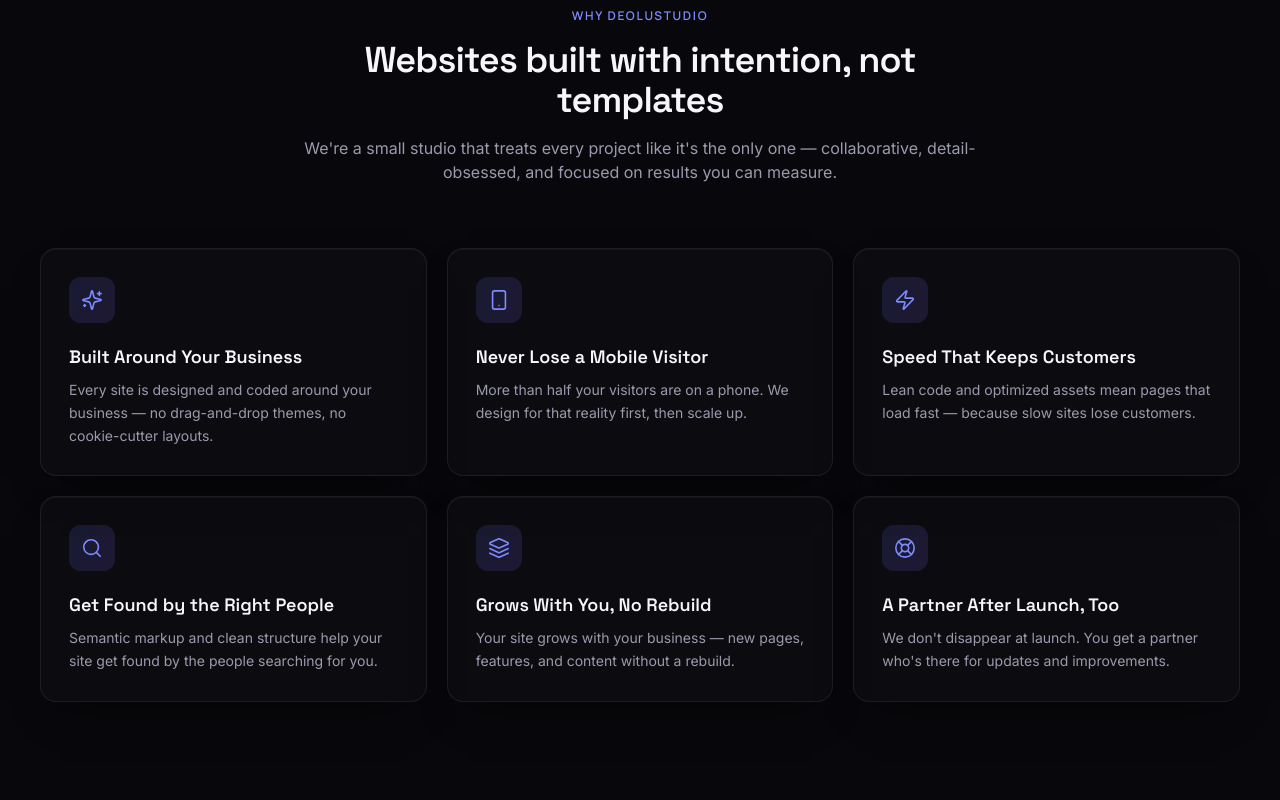
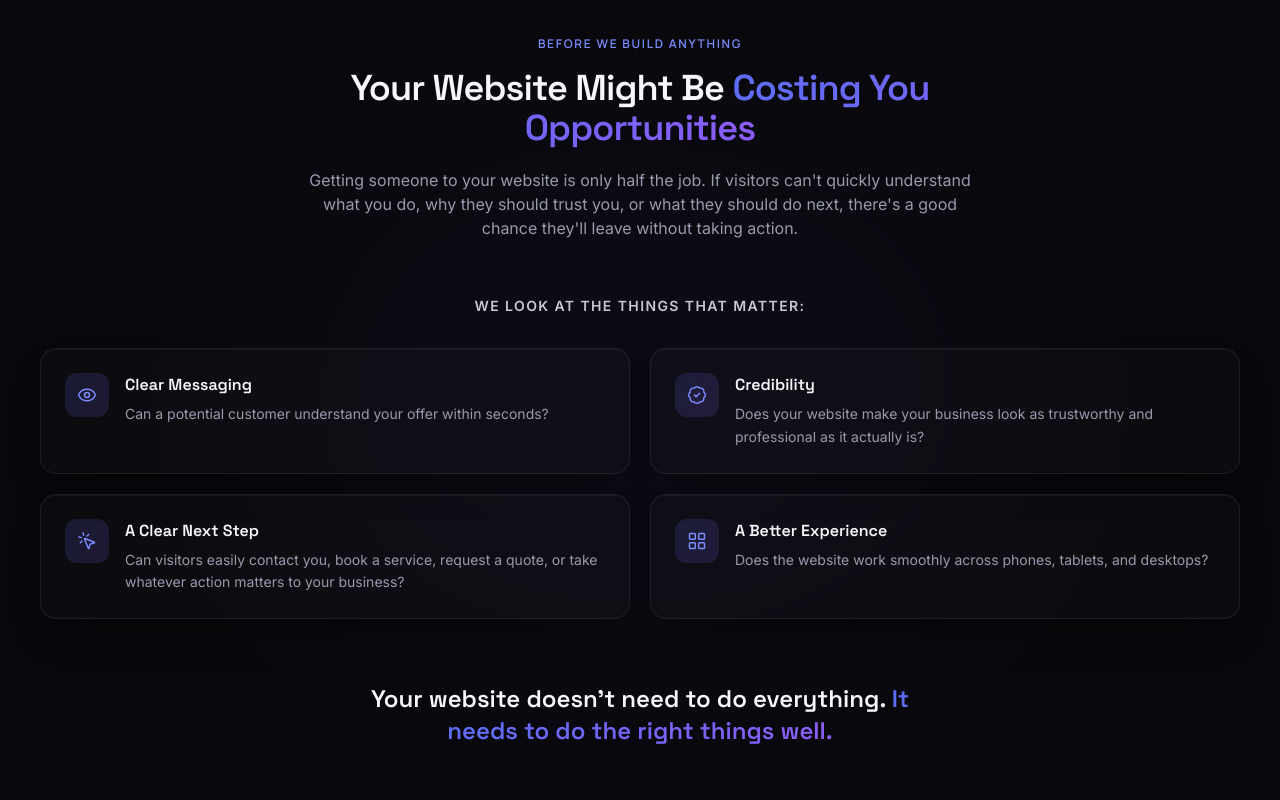
Before and after one commit to TEENOLA/deolu-studios, a React (Vite) app: page / in a window 1280 px wide. Shown: the part 1420-2220 px from the top of the page. Built offline with nearby package versions, Linux system fonts and the light colour scheme.

Commit message:
Refactor Contact component: update contact methods, add budget selection, and improve messaging; introduce WebsiteAudit component with audit criteria

```diff
--- /dev/null
+++ b/src/components/WebsiteAudit.tsx
@@ -0,0 +1,71 @@
+import { auditCriteria } from "../data/auditCriteria";
+import Reveal from "./Reveal";
+
+export default function WebsiteAudit() {
+  return (
+    <section id="audit" className="section-pad relative overflow-hidden">
+      <div
+        className="pointer-events-none absolute left-1/2 top-1/2 h-[500px] w-[700px] -translate-x-1/2 -translate-y-1/2 rounded-full bg-brand-gradient opacity-[0.04] blur-[130px]"
+        aria-hidden="true"
+      />
+
+      <div className="container-page relative">
+        <Reveal className="mx-auto max-w-2xl text-center">
+          <p className="eyebrow">Before We Build Anything</p>
+          <h2 className="mt-4 text-3xl font-semibold tracking-tight sm:text-4xl">
+            Your Website Might Be{" "}
+            <span className="text-gradient">Costing You Opportunities</span>
+          </h2>
+          <p className="mt-5 text-mist-400">
+            Getting someone to your website is only half the job. If visitors
+            can't quickly understand what you do, why they should trust you, or
+            what they should do next, there's a good chance they'll leave
+            without taking action.
+          </p>
+        </Reveal>
+
+        <Reveal delay={80} className="mx-auto mt-14 max-w-xl text-center">
+          <p className="text-sm font-semibold uppercase tracking-[0.1em] text-mist-300">
+            We look at the things that matter:
+          </p>
+        </Reveal>
+
+        <div className="mt-8 grid grid-cols-1 gap-5 sm:grid-cols-2">
+          {auditCriteria.map((item, i) => {
+            const Icon = item.icon;
+            return (
+              <Reveal key={item.id} delay={100 + i * 80}>
+                <div className="card-surface flex h-full items-start gap-4 p-6">
+                  <span className="flex h-11 w-11 shrink-0 items-center justify-center rounded-xl bg-brand-gradient-soft">
+                    <Icon
+                      size={20}
+                      className="text-brand-blueLight"
+                      strokeWidth={1.75}
+                    />
+                  </span>
+                  <div>
+                    <h3 className="text-base font-semibold text-mist-50">
+                      {item.title}
+                    </h3>
+                    <p className="mt-1.5 text-sm leading-relaxed text-mist-400">
+                      {item.question}
+                    </p>
+                  </div>
+                </div>
+              </Reveal>
+            );
+          })}
+        </div>
+
+        <Reveal delay={450} className="mx-auto mt-16 max-w-xl text-center">
+          <p className="font-display text-xl font-semibold leading-snug text-mist-50 sm:text-2xl">
+            Your website doesn't need to do everything.{" "}
+            <span className="text-gradient">
+              It needs to do the right things well.
+            </span>
+          </p>
+        </Reveal>
+      </div>
+    </section>
+  );
+}
--- a/src/components/WhyUs.tsx
+++ b/src/components/WhyUs.tsx
@@ -1,28 +1,28 @@
-import { whyUs } from "../data/whyUs";
+// src/components/WhyDeoluStudio.tsx
+import { whyPillars } from "../data/whyUs";
 import Reveal from "./Reveal";
 
-export default function WhyUs() {
+export default function WhyDeoluStudio() {
   return (
     <section id="about" className="section-pad relative">
       <div className="container-page">
         <Reveal className="mx-auto max-w-2xl text-center">
           <p className="eyebrow">Why deolustudio</p>
           <h2 className="mt-4 text-3xl font-semibold tracking-tight sm:text-4xl">
-            Websites built with intention, not templates
+            Why deolustudio?
           </h2>
           <p className="mt-4 text-mist-400">
-            We're a small studio that treats every project like it's the only
-            one — collaborative, detail-obsessed, and focused on results you can
-            measure.
+            Because your website should be built around what your business needs
+            — not what looks impressive in a portfolio.
           </p>
         </Reveal>
 
-        <div className="mt-16 grid grid-cols-1 gap-5 sm:grid-cols-2 lg:grid-cols-3">
-          {whyUs.map((item, i) => {
-            const Icon = item.icon;
+        <div className="mt-16 grid grid-cols-1 gap-6 md:grid-cols-3">
+          {whyPillars.map((pillar, i) => {
+            const Icon = pillar.icon;
             return (
-              <Reveal key={item.id} delay={i * 80}>
-                <div className="card-surface group h-full p-7 transition-all duration-300 hover:border-brand-blue/30 hover:bg-white/[0.035]">
+              <Reveal key={pillar.id} delay={i * 100}>
+                <div className="card-surface h-full p-8">
                   <div className="inline-flex rounded-xl bg-brand-gradient-soft p-3">
                     <Icon
                       size={22}
@@ -31,10 +31,10 @@
                     />
                   </div>
                   <h3 className="mt-5 text-lg font-semibold text-mist-50">
-                    {item.title}
+                    {pillar.title}
                   </h3>
-                  <p className="mt-2 text-sm leading-relaxed text-mist-400">
-                    {item.description}
+                  <p className="mt-3 text-sm leading-relaxed text-mist-400">
+                    {pillar.description}
                   </p>
                 </div>
               </Reveal>
--- /dev/null
+++ b/src/data/auditCriteria.ts
@@ -0,0 +1,39 @@
+import type { LucideIcon } from "lucide-react";
+import { Eye, BadgeCheck, MousePointerClick, LayoutGrid } from "lucide-react";
+
+export interface AuditCriterion {
+  id: string;
+  icon: LucideIcon;
+  title: string;
+  question: string;
+}
+
+export const auditCriteria: AuditCriterion[] = [
+  {
+    id: "clear-messaging",
+    icon: Eye,
+    title: "Clear Messaging",
+    question: "Can a potential customer understand your offer within seconds?",
+  },
+  {
+    id: "credibility",
+    icon: BadgeCheck,
+    title: "Credibility",
+    question:
+      "Does your website make your business look as trustworthy and professional as it actually is?",
+  },
+  {
+    id: "clear-next-step",
+    icon: MousePointerClick,
+    title: "A Clear Next Step",
+    question:
+      "Can visitors easily contact you, book a service, request a quote, or take whatever action matters to your business?",
+  },
+  {
+    id: "better-experience",
+    icon: LayoutGrid,
+    title: "A Better Experience",
+    question:
+      "Does the website work smoothly across phones, tablets, and desktops?",
+  },
+];
--- a/src/data/projects.ts
+++ b/src/data/projects.ts
@@ -54,15 +54,15 @@
     featured: true,
   },
   {
-    id: "c-logistics",
-    title: "Custom Logistics",
-    category: "Business",
-    thumbnail: clogistics,
+    id: "glp-logistics",
+    title: "GLP Logistics",
+    category: "Landing Pages",
+    thumbnail: glp,
     description:
       "A logistics company site with a mock package-tracking flow, built as a speculative pitch for a real courier business.",
-    technologies: ["React", "Tailwind CSS", "Vite"],
-    liveUrl: "https://cl-logistics-tau.vercel.app/",
-    featured: true,
+    technologies: ["React", "Tailwind CSS", "Mapbox"],
+    liveUrl: "https://glp-logistics.vercel.app/",
+    featured: false,
   },
   {
     id: "apex-details",
@@ -99,17 +99,6 @@
     featured: true,
   },
   {
-    id: "glp-logistics",
-    title: "GLP Logistics",
-    category: "Landing Pages",
-    thumbnail: glp,
-    description:
-      "A logistics company site with a mock package-tracking flow, built as a speculative pitch for a real courier business.",
-    technologies: ["React", "Tailwind CSS", "Mapbox"],
-    liveUrl: "https://glp-logistics.vercel.app/",
-    featured: false,
-  },
-  {
     id: "omotola-firm",
     title: "Omotola & Partners LLP",
     category: "Business",
@@ -120,17 +109,17 @@
     liveUrl: "https://omotola-and-partners.vercel.app",
     featured: true,
   },
-  // {
-  //   id: "fresh-cuts",
-  //   title: "Fresh Cuts ATL",
-  //   category: "Landing Pages",
-  //   thumbnail: fresh,
-  //   description:
-  //     "A clean, booking-first landing page for an Atlanta barbershop — built to turn walk-in interest into scheduled appointments.",
-  //   technologies: ["React", "Tailwind CSS"],
-  //   liveUrl: "https://ade-fresh-cuts.netlify.app/",
-  //   featured: true,
-  // },
+  {
+    id: "fresh-cuts",
+    title: "Fresh Cuts ATL",
+    category: "Landing Pages",
+    thumbnail: fresh,
+    description:
+      "A clean, booking-first landing page for an Atlanta barbershop — built to turn walk-in interest into scheduled appointments.",
+    technologies: ["React", "Tailwind CSS"],
+    liveUrl: "https://ade-fresh-cuts.netlify.app/",
+    featured: true,
+  },
   {
     id: "modern-auto-spa",
     title: "Modern Auto Spa",
@@ -140,6 +129,17 @@
       "A polished business site for a car detailing company, with a before/after showcase and service tiers built to justify premium pricing.",
     technologies: ["React", "Tailwind CSS"],
     liveUrl: "https://modern-autospa.netlify.app/",
+    featured: true,
+  },
+  {
+    id: "c-logistics",
+    title: "Custom Logistics",
+    category: "Business",
+    thumbnail: clogistics,
+    description:
+      "A logistics company site with a mock package-tracking flow, built as a speculative pitch for a real courier business.",
+    technologies: ["React", "Tailwind CSS", "Vite"],
+    liveUrl: "https://cl-logistics-tau.vercel.app/",
     featured: true,
   },
   {
--- a/src/data/whyUs.ts
+++ b/src/data/whyUs.ts
@@ -1,61 +1,33 @@
 import type { LucideIcon } from "lucide-react";
-import {
-  Sparkles,
-  Smartphone,
-  Zap,
-  Search,
-  Layers,
-  LifeBuoy,
-} from "lucide-react";
+import { Compass, Lightbulb, ArrowRight } from "lucide-react";
 
-export interface WhyUsItem {
+export interface WhyPillar {
   id: string;
   icon: LucideIcon;
   title: string;
   description: string;
 }
 
-export const whyUs: WhyUsItem[] = [
+export const whyPillars: WhyPillar[] = [
   {
-    id: "custom-built",
-    icon: Sparkles,
-    title: "Built Around Your Business",
+    id: "business-first",
+    icon: Compass,
+    title: "Business-first thinking",
     description:
-      "Every site is designed and coded around your business — no drag-and-drop themes, no cookie-cutter layouts.",
+      "We start with your business, your customers, and the action you want visitors to take. The goal isn't simply to build a website. It's to create a digital experience that supports the way your business actually works.",
   },
   {
-    id: "mobile-first",
-    icon: Smartphone,
-    title: "Never Lose a Mobile Visitor",
+    id: "clarity",
+    icon: Lightbulb,
+    title: "Clarity that builds confidence",
     description:
-      "More than half your visitors are on a phone. We design for that reality first, then scale up.",
+      "People should understand what you offer, why it matters, and why they should trust you without having to figure it out themselves. We turn complicated offers into clear, easy-to-navigate experiences.",
   },
   {
-    id: "fast-performance",
-    icon: Zap,
-    title: "Speed That Keeps Customers",
+    id: "moves-people-forward",
+    icon: ArrowRight,
+    title: "Designed to move people forward",
     description:
-      "Lean code and optimized assets mean pages that load fast — because slow sites lose customers.",
-  },
-  {
-    id: "seo-friendly",
-    icon: Search,
-    title: "Get Found by the Right People",
-    description:
-      "Semantic markup and clean structure help your site get found by the people searching for you.",
-  },
-  {
-    id: "scalable",
-    icon: Layers,
-    title: "Grows With You, No Rebuild",
-    description:
-      "Your site grows with your business — new pages, features, and content without a rebuild.",
-  },
-  {
-    id: "ongoing-support",
-    icon: LifeBuoy,
-    title: "A Partner After Launch, Too",
-    description:
-      "We don't disappear at launch. You get a partner who's there for updates and improvements.",
+      "Whether the next step is a call, enquiry, booking, consultation, or purchase, we make that path obvious — across desktop and mobile.",
   },
 ];
--- a/src/pages/Home.tsx
+++ b/src/pages/Home.tsx
@@ -9,7 +9,7 @@
 import CTA from "../components/CTA";
 import Contact from "../components/Contact";
 import Footer from "../components/Footer";
-import { scrollToSection } from "../utils/scrollTo";
+import WebsiteAudit from "../components/WebsiteAudit";
 
 export default function Home() {
   const location = useLocation();
@@ -18,16 +18,26 @@
   // /projects), scroll to that section once the page has mounted.
   useEffect(() => {
     if (location.hash) {
-      const timeout = setTimeout(() => scrollToSection(location.hash), 100);
+      // Small delay ensures the section has actually rendered/laid out
+      // before we try to scroll to it — matters especially right after
+      // navigating from another route.
+      const timeout = setTimeout(() => {
+        const id = location.hash.replace("#", "");
+        const el = document.getElementById(id);
+        if (el) {
+          el.scrollIntoView({ behavior: "smooth", block: "start" });
+        }
+      }, 150);
       return () => clearTimeout(timeout);
     }
-  }, [location.hash]);
+  }, [location.pathname, location.hash, location.key]);
 
   return (
     <>
       <Navbar />
       <main>
         <Hero />
+        <WebsiteAudit />
         <WhyUs />
         <Services />
         <FeaturedProjects />
```
Also changed, not shown: src/components/Contact.tsx (+56 -26 lines), src/components/FeaturedProjects.tsx (+16 -5 lines), src/components/Hero.tsx (+5 -4 lines).
